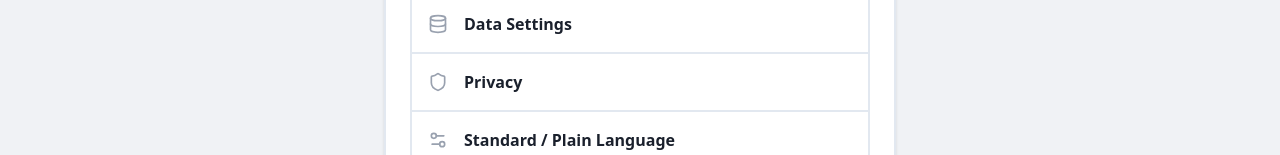
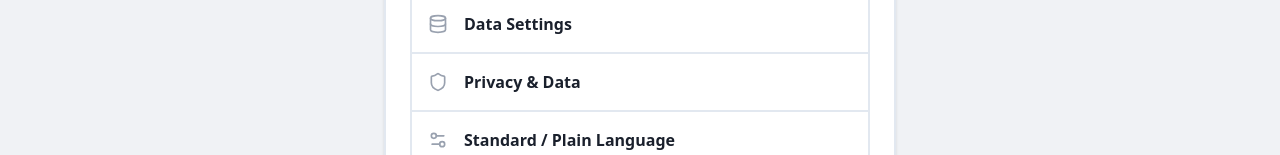
Before and after one commit to marcdiedricks/mzansi-ai-educator, a React (Vite) app: page /mzansi-ai-educator/more in a window 1280 px wide. Shown: the part 480-635 px from the top of the page. Built offline with nearby package versions, Linux system fonts and the light colour scheme.

Commit message:
Link privacy and data guide

```diff
--- a/src/pages/More.tsx
+++ b/src/pages/More.tsx
@@ -13,7 +13,7 @@ export function More() {
   const settings = [
     { label: 'Accessibility', icon: Accessibility },
     { label: 'Data Settings', icon: Database },
-    { label: 'Privacy', icon: Shield },
+    { label: 'Privacy & Data', icon: Shield, path: '/privacy' },
     { label: 'Standard / Plain Language', icon: Settings2 },
   ];
 
```
